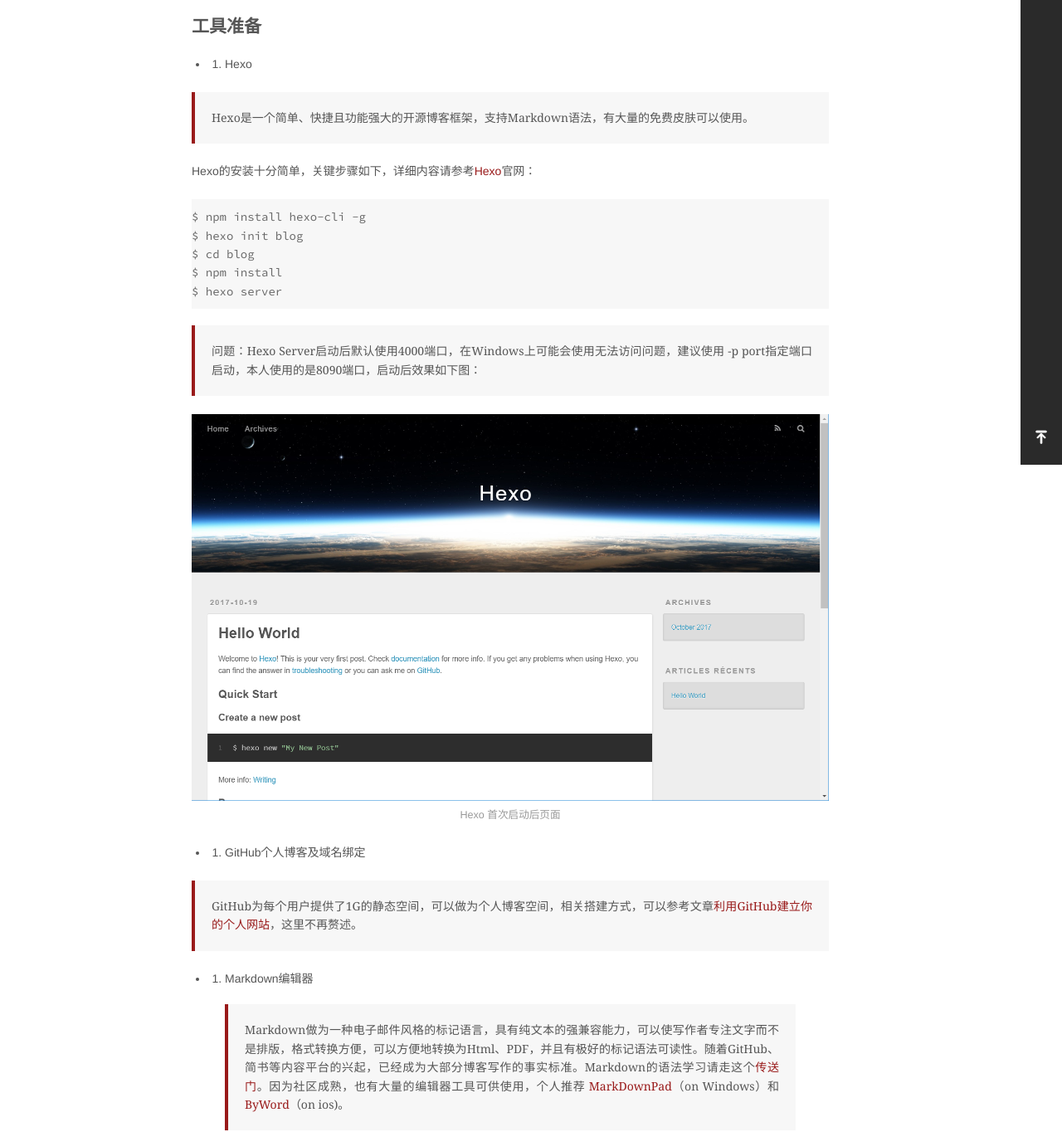
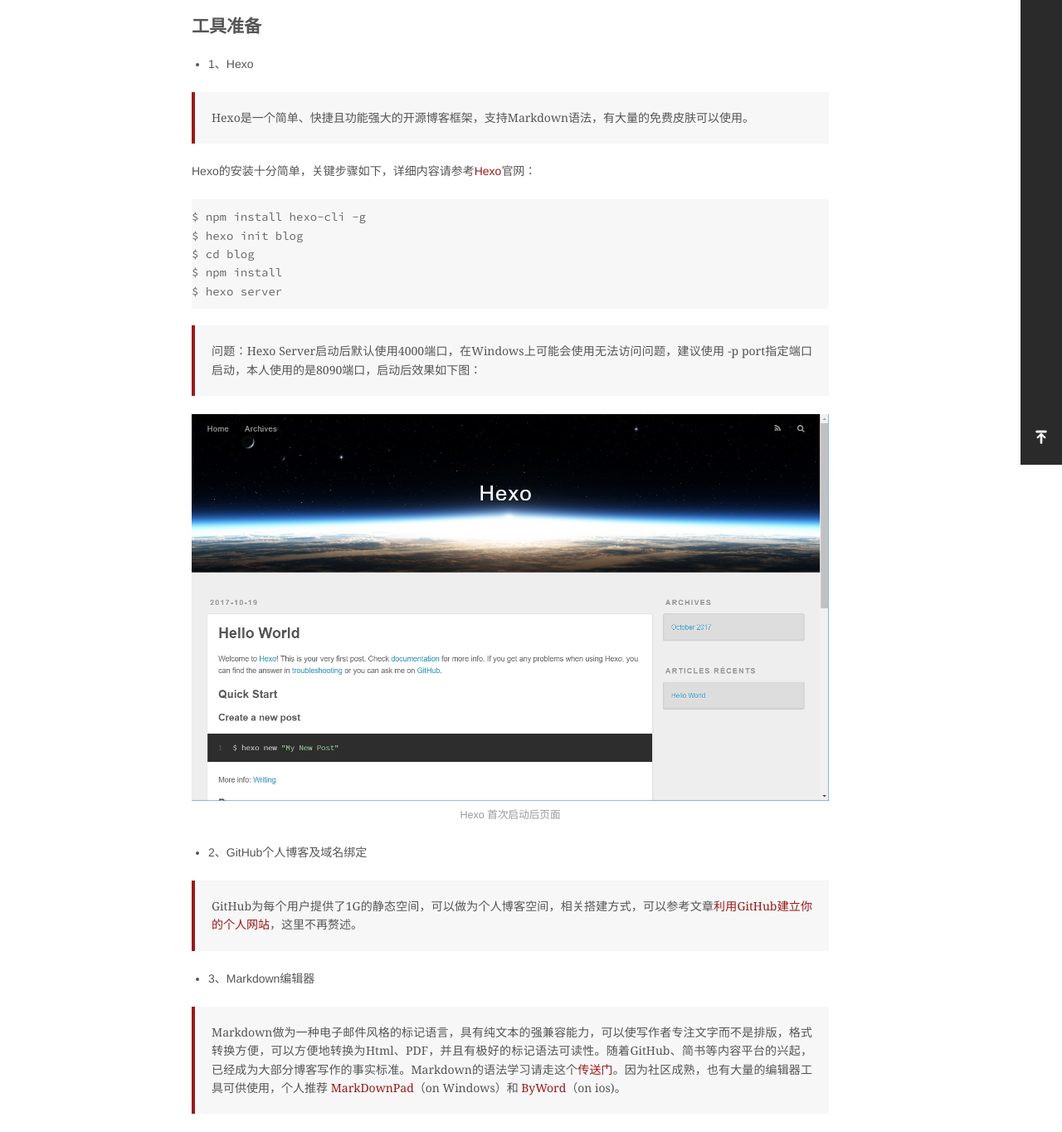
Before and after one commit to JackieAlb/JackieAlb.github.io, a plain HTML site: page 2017/10/18/20171019-createPersonalBlog-md/index.html in a window 1280 px wide. Shown: the part 240-1604 px from the top of the page at 83% size. Drawn offline with nearby package versions, Linux system fonts and the light colour scheme.

Commit message:
Site updated: 2017-10-19 11:44:15

```diff
--- a/2017/10/18/20171019-createPersonalBlog-md/index.html
+++ b/2017/10/18/20171019-createPersonalBlog-md/index.html
@@ -5,19 +5,19 @@
 
   <title>基于Hexo+Github快速搭建个人博客 | 一个人的自白</title>
   <meta name="viewport" content="width=device-width, initial-scale=1, maximum-scale=1">
-  <meta name="description" content="小记：花了半天时间，基于Hexo和GitHub搭建了一个简单的静态个人博客，在网上参考了不少资料，但总觉不够系统和正确，下面实录自己的搭建过程，备忘和供同好参考  工具准备  Hexo     Hexo是一个简单、快捷且功能强大的开源博客框架，支持Markdown语法，有大量的免费皮肤可以使用。  Hexo的安装十分简单，关键步骤如下，详细内容请参考Hexo官网： $ npm install h">
+  <meta name="description" content="小记：花了半天时间，基于Hexo和GitHub搭建了一个简单的静态个人博客，在网上参考了不少资料，但总觉不够系统和正确，下面实录自己的搭建过程，备忘和供同好参考  工具准备 1、Hexo   Hexo是一个简单、快捷且功能强大的开源博客框架，支持Markdown语法，有大量的免费皮肤可以使用。  Hexo的安装十分简单，关键步骤如下，详细内容请参考Hexo官网： $ npm install he">
 <meta name="keywords" content="技术">
 <meta property="og:type" content="article">
 <meta property="og:title" content="基于Hexo+Github快速搭建个人博客">
 <meta property="og:url" content="http://22th.top/2017/10/18/20171019-createPersonalBlog-md/index.html">
 <meta property="og:site_name" content="一个人的自白">
-<meta property="og:description" content="小记：花了半天时间，基于Hexo和GitHub搭建了一个简单的静态个人博客，在网上参考了不少资料，但总觉不够系统和正确，下面实录自己的搭建过程，备忘和供同好参考  工具准备  Hexo     Hexo是一个简单、快捷且功能强大的开源博客框架，支持Markdown语法，有大量的免费皮肤可以使用。  Hexo的安装十分简单，关键步骤如下，详细内容请参考Hexo官网： $ npm install h">
+<meta property="og:description" content="小记：花了半天时间，基于Hexo和GitHub搭建了一个简单的静态个人博客，在网上参考了不少资料，但总觉不够系统和正确，下面实录自己的搭建过程，备忘和供同好参考  工具准备 1、Hexo   Hexo是一个简单、快捷且功能强大的开源博客框架，支持Markdown语法，有大量的免费皮肤可以使用。  Hexo的安装十分简单，关键步骤如下，详细内容请参考Hexo官网： $ npm install he">
 <meta property="og:image" content="http://22th.top/2017/10/18/20171019-createPersonalBlog-md/hexo-server-index.png">
 <meta property="og:image" content="http://22th.top/2017/10/18/20171019-createPersonalBlog-md/first-doc.png">
-<meta property="og:updated_time" content="2017-10-19T03:41:29.806Z">
+<meta property="og:updated_time" content="2017-10-19T03:43:41.725Z">
 <meta name="twitter:card" content="summary">
 <meta name="twitter:title" content="基于Hexo+Github快速搭建个人博客">
-<meta name="twitter:description" content="小记：花了半天时间，基于Hexo和GitHub搭建了一个简单的静态个人博客，在网上参考了不少资料，但总觉不够系统和正确，下面实录自己的搭建过程，备忘和供同好参考  工具准备  Hexo     Hexo是一个简单、快捷且功能强大的开源博客框架，支持Markdown语法，有大量的免费皮肤可以使用。  Hexo的安装十分简单，关键步骤如下，详细内容请参考Hexo官网： $ npm install h">
+<meta name="twitter:description" content="小记：花了半天时间，基于Hexo和GitHub搭建了一个简单的静态个人博客，在网上参考了不少资料，但总觉不够系统和正确，下面实录自己的搭建过程，备忘和供同好参考  工具准备 1、Hexo   Hexo是一个简单、快捷且功能强大的开源博客框架，支持Markdown语法，有大量的免费皮肤可以使用。  Hexo的安装十分简单，关键步骤如下，详细内容请参考Hexo官网： $ npm install he">
 <meta name="twitter:image" content="http://22th.top/2017/10/18/20171019-createPersonalBlog-md/hexo-server-index.png">
 
     <link rel="alternative" href="/atom.xml" title="一个人的自白" type="application/atom+xml">
@@ -60,10 +60,7 @@
 <p>小记：花了半天时间，基于Hexo和GitHub搭建了一个简单的静态个人博客，在网上参考了不少资料，但总觉不够系统和正确，下面实录自己的搭建过程，备忘和供同好参考</p>
 </blockquote>
 <h2 id="工具准备"><a href="#工具准备" class="headerlink" title="工具准备"></a>工具准备</h2><ul>
-<li><ol>
-<li>Hexo</li>
-</ol>
-</li>
+<li>1、Hexo</li>
 </ul>
 <blockquote>
 <p>Hexo是一个简单、快捷且功能强大的开源博客框架，支持Markdown语法，有大量的免费皮肤可以使用。</p>
@@ -79,23 +76,17 @@ $ hexo server
 </blockquote>
 <p><img src="/2017/10/18/20171019-createPersonalBlog-md/hexo-server-index.png" alt="Hexo 首次启动后页面"></p>
 <ul>
-<li><ol>
-<li>GitHub个人博客及域名绑定</li>
-</ol>
-</li>
+<li>2、GitHub个人博客及域名绑定</li>
 </ul>
 <blockquote>
 <p>GitHub为每个用户提供了1G的静态空间，可以做为个人博客空间，相关搭建方式，可以参考文章<a href="http://blog.csdn.net/u012422829/article/details/46285577" target="_blank" rel="external">利用GitHub建立你的个人网站</a>，这里不再赘述。</p>
 </blockquote>
 <ul>
-<li><ol>
-<li>Markdown编辑器<blockquote>
+<li>3、Markdown编辑器</li>
+</ul>
+<blockquote>
 <p>Markdown做为一种电子邮件风格的标记语言，具有纯文本的强兼容能力，可以使写作者专注文字而不是排版，格式转换方便，可以方便地转换为Html、PDF，并且有极好的标记语法可读性。随着GitHub、简书等内容平台的兴起，已经成为大部分博客写作的事实标准。Markdown的语法学习请走这个<a href="http://www.jianshu.com/p/q81RER" target="_blank" rel="external">传送门</a>。因为社区成熟，也有大量的编辑器工具可供使用，个人推荐 <a href="http://www.markdownpad.com" target="_blank" rel="external">MarkDownPad</a>（on Windows）和 <a href="https://bywordapp.com/" target="_blank" rel="external">ByWord</a>（on ios)。</p>
 </blockquote>
-</li>
-</ol>
-</li>
-</ul>
 <h2 id="主要步骤"><a href="#主要步骤" class="headerlink" title="主要步骤"></a>主要步骤</h2><ul>
 <li><strong>Hexo皮肤选择与安装</strong></li>
 </ul>
```
Also changed, not shown: index.html (+5 -14 lines).
